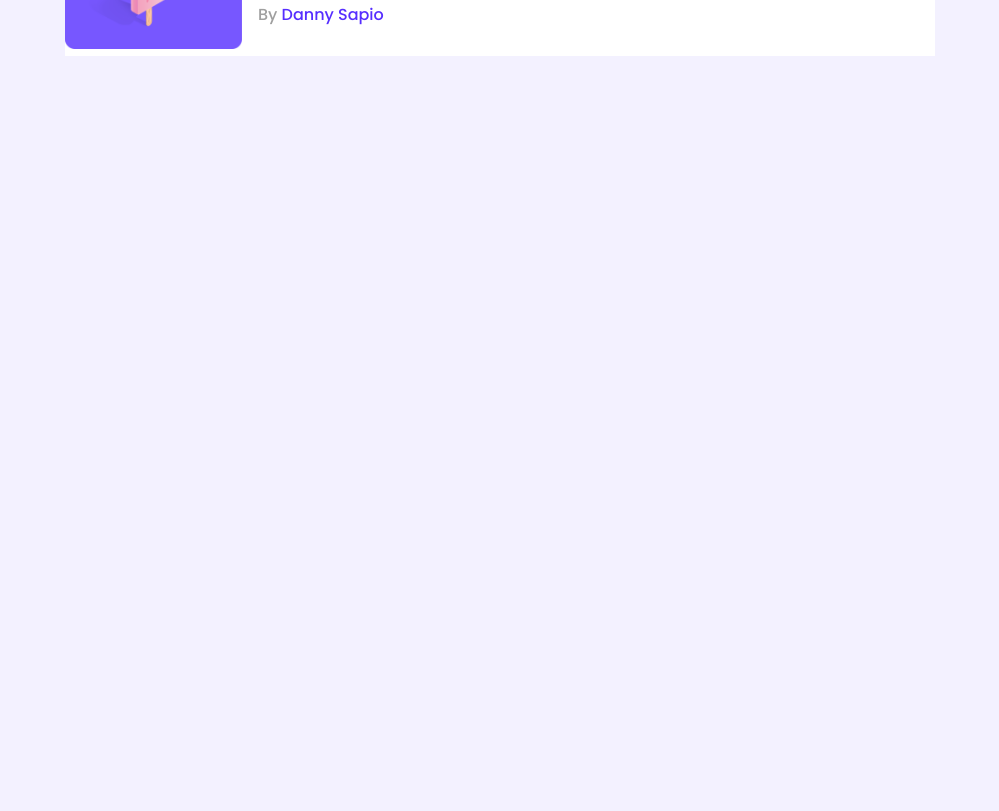
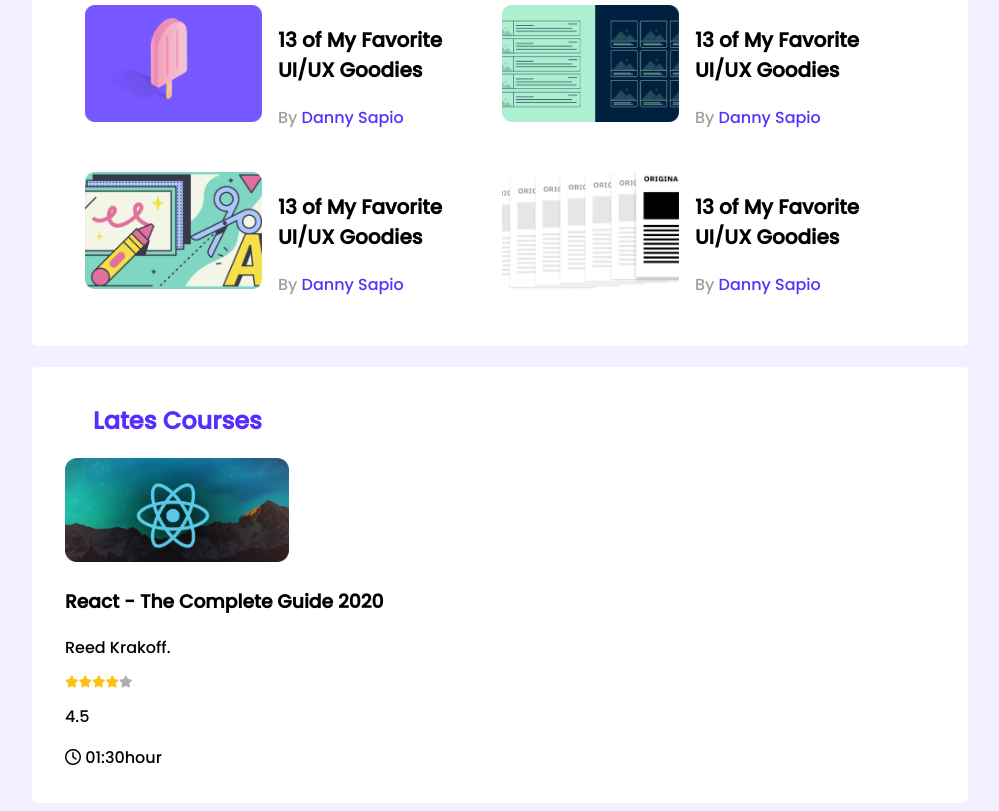
Before and after one commit to mdbaizid942/leader-bord, a plain HTML site: page index.html in a window 1280 px wide. Shown: the part 385-1196 px from the top of the page, without its empty margins (140-1139 px from the left). Before the commit the page ends 800 px from the top, so only its background shows below. Drawn offline with Linux system fonts and the light colour scheme.

Commit message:
habi jabi

```diff
--- a/index.html
+++ b/index.html
@@ -5,6 +5,8 @@
     <meta http-equiv="X-UA-Compatible" content="IE=edge">
     <meta name="viewport" content="width=device-width, initial-scale=1.0">
     <title>leader bord</title>
+    <!-- Font Awesome -->
+    <script src="https://kit.fontawesome.com/e3b272fbd0.js" crossorigin="anonymous"></script>
     <!-- stylesheet -->
     <link rel="stylesheet" href="styles/style.css">
 </head>
@@ -49,7 +51,7 @@
                 <hr>
                 <!-- <div>top-blogs</div> -->
                 <h2 class="section-title">Top Blogs</h2>
-                <div class="blogs"></div>
+                <div class="blogs">
                 <artical class="blog">
                     <div class="thumbnail">
                         <img src="images/blogs/blog-1.png" alt="">
@@ -61,7 +63,72 @@
                             </h3>
                             <p class="blog-author"> By <a href="">Danny Sapio</a></p>
                     </div>
+
                 </artical>
+                <artical class="blog">
+                    <div class="thumbnail">
+                        <img src="images/blogs/blog-2.png" alt="">
+                    </div>
+                    <div class="blog-info">
+                        <h3 class="blog-title">13 of My Favorite
+
+                            UI/UX Goodies
+                            </h3>
+                            <p class="blog-author"> By <a href="">Danny Sapio</a></p>
+                    </div>
+                </artical>
+                <artical class="blog">
+                    <div class="thumbnail">
+                        <img src="images/blogs/blog-3.png" alt="">
+                    </div>
+                    <div class="blog-info">
+                        <h3 class="blog-title">13 of My Favorite
+
+                            UI/UX Goodies
+                            </h3>
+                            <p class="blog-author"> By <a href="">Danny Sapio</a></p>
+                    </div>
+                </artical>
+                <artical class="blog">
+                    <div class="thumbnail">
+                        <img src="images/blogs/blog-4.png" alt="">
+                    </div>
+                    <div class="blog-info">
+                        <h3 class="blog-title">13 of My Favorite
+
+                            UI/UX Goodies
+                            </h3>
+                            <p class="blog-author"> By <a href="">Danny Sapio</a></p>
+                    </div>
+                </artical>
+            </section>
+            <!-- Lates Courses -->
+            <section class="container">
+                <h2 class="section-title">Lates Courses</h2>
+                <div class="courses">
+                    <div class="course">
+                        <div class="course-banner">
+                            <img src="images/courses/course-1.png" alt="">
+                        </div>
+                        <div class="course-detail">
+                            <h3 class="course-tytle">React - The Complete Guide 2020</h3>
+                            <p class="course-author">Reed Krakoff.</p>
+                            <div class="course-info">
+                                <i class="fas fa-star filled"></i>
+                                <i class="fas fa-star filled"></i>
+                                <i class="fas fa-star filled"></i>
+                                <i class="fas fa-star filled"></i>
+                                <i class="fas fa-star empty"></i>
+                            </div>
+                                <p>4.5</p>
+                                <div class="course-duration">
+                                    <i class="far fa-clock"></i>
+                                    01:30hour
+                                </div>
+                            </div>
+                        </div>
+                    </div>
+                </div>
             </section>
         </main>
     </header>
--- a/styles/style.css
+++ b/styles/style.css
@@ -6,20 +6,25 @@
     background-color: #F3F1FF;}
     main{
         display: flex;
-        justify-content: center;
+        flex-direction: column;
+        align-items: center;
     }
 .container{
     background-color: #FFFFFF;
     width: 870px;
-    padding: 33px,;
+    padding: 33px;
+    border-radius: 5px;
+    margin-top: 21px;
 }
 hr{
     border: 1px solid #D1D1D1;
+    margin-bottom: 27px;
 }
 
 /* top players style */
 .top-players{
     margin-bottom: 30px;
+    margin-left: 20px;
 }
 .section-title{
     color: #562EFF;
@@ -48,6 +53,13 @@
 /*--------------------------
     top blog styles
 ---------------------- */
+.blogs{
+    display: grid;
+    grid-template-columns: repeat(2, 1fr);
+    grid-row-gap: 26px;
+    margin-left: 20px;
+    margin-right: 16px;
+}
 .blog{
     display: flex;
 }
@@ -71,3 +83,29 @@
     font-size: 16px;
     color: #562EFF;
 }
+/*------------- top-blogs
+---------------*/
+.section-title{
+    margin-left: 28px;
+}
+/*------------------
+ courses style
+ ----------------- */
+ .course .course-banner img{
+     width: 224px;
+     height: 104px;
+ }
+ .course-info{
+    display: flex;}
+
+    .fa-star{
+     font-size: 12px;
+ }
+
+ .fa-star.filled{
+    color: #FFC014;
+}
+
+ .fa-star.empty{
+     color: #AEAEAE;
+ }
```
